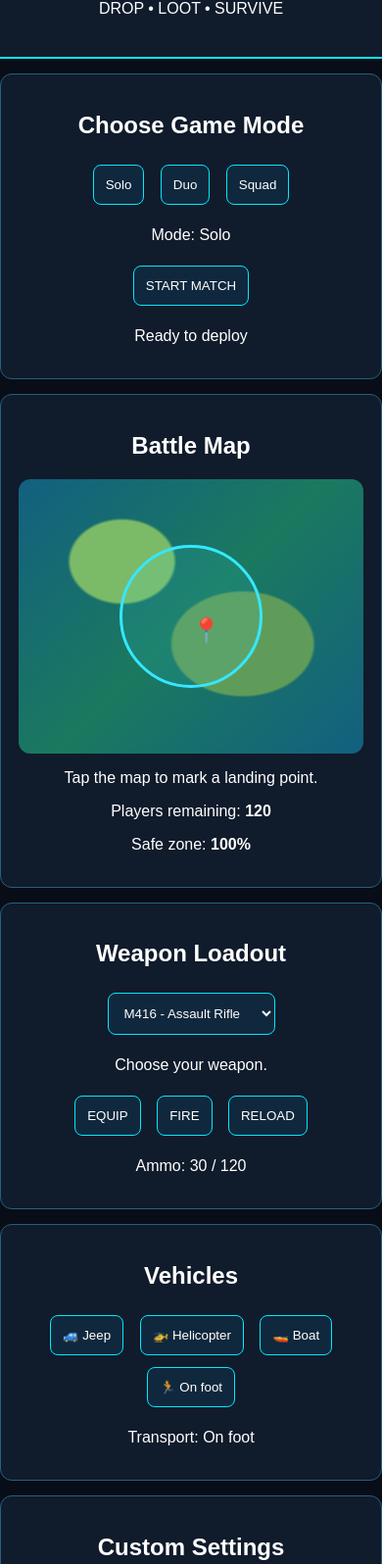
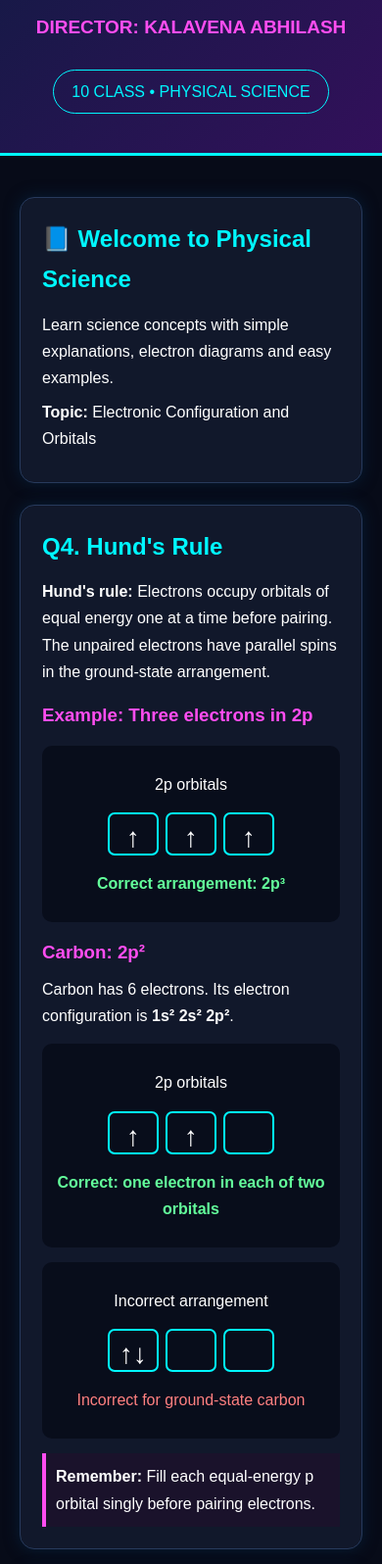
Before and after one commit to MUDIRAJ-18/PHYSICAL-SCIENCE, a plain HTML site: page index.html in a window 390 px wide. Shown: the part 141-1737 px from the top of the page at 98% size. Drawn offline with Linux system fonts and the light colour scheme.

Commit message:
Revise index.html for new theme and content
Updated the header, styles, and content for the game page to reflect a new theme and added educational sections on physical science.

```diff
--- a/index.html
+++ b/index.html
@@ -3,237 +3,289 @@
 <html lang="en">
 <head>
 <meta charset="UTF-8">
-<meta name="viewport" content="width=device-width, initial-scale=1">
-<title>GameZone Battle Island</title>
+<meta name="viewport" content="width=device-width, initial-scale=1.0">
+<title>ENJOY | 10th Physical Science</title>
+
 <style>
+* {
+  box-sizing: border-box;
+  margin: 0;
+  padding: 0;
+}
+
 body {
-  margin: 0;
-  background: #080d18;
+  background: #070b18;
   color: white;
   font-family: Arial, sans-serif;
+  line-height: 1.7;
+}
+
+header {
   text-align: center;
+  padding: 40px 15px;
+  background: linear-gradient(135deg, #111b43, #32105a);
+  border-bottom: 3px solid #00f7ff;
 }
-header {
-  padding: 24px 10px;
-  background: #101b2b;
-  border-bottom: 2px solid #00eaff;
+
+.welcome {
+  color: #00f7ff;
+  letter-spacing: 4px;
+  font-size: 16px;
 }
-h1 { color: #ffd447; }
-button, select {
-  padding: 12px;
-  margin: 6px;
-  border: 1px solid #00eaff;
-  border-radius: 8px;
-  background: #10283d;
-  color: white;
+
+h1 {
+  font-size: clamp(38px, 10vw, 65px);
+  color: #fff;
+  text-shadow: 0 0 15px #00eaff;
+  margin: 10px 0;
 }
-.panel {
-  margin: 15px auto;
-  padding: 18px;
-  max-width: 750px;
-  background: #101b2b;
-  border: 1px solid #24617c;
-  border-radius: 12px;
+
+.director {
+  color: #ff4df0;
+  font-weight: bold;
+  font-size: 19px;
 }
-.map {
-  position: relative;
-  height: 280px;
-  overflow: hidden;
-  border-radius: 12px;
-  background:
-    radial-gradient(ellipse at 30% 30%, #7bba67 0 15%, transparent 16%),
-    radial-gradient(ellipse at 65% 60%, #609c59 0 22%, transparent 23%),
-    linear-gradient(135deg, #126080, #1b795f, #126080);
+
+.tag {
+  display: inline-block;
+  margin-top: 18px;
+  padding: 8px 18px;
+  border: 1px solid #00f7ff;
+  border-radius: 25px;
+  color: #00f7ff;
 }
-.zone {
-  position: absolute;
-  left: 50%;
-  top: 50%;
-  width: 140px;
-  height: 140px;
-  transform: translate(-50%,-50%);
-  border: 3px solid #35e7ff;
+
+main {
+  max-width: 850px;
+  padding: 20px;
+  margin: auto;
+}
+
+.card {
+  background: #11182b;
+  border: 1px solid #273a5c;
+  border-radius: 15px;
+  padding: 22px;
+  margin: 22px 0;
+  box-shadow: 0 0 15px #071d35;
+}
+
+h2 {
+  color: #00f7ff;
+  margin-bottom: 12px;
+}
+
+h3 {
+  color: #ff4df0;
+  margin: 15px 0 8px;
+}
+
+p {
+  margin: 8px 0;
+}
+
+.diagram {
+  background: #080d1b;
+  padding: 18px 8px;
+  margin: 15px 0;
+  border-radius: 10px;
+  text-align: center;
+  overflow-x: auto;
+}
+
+.orbitals {
+  display: flex;
+  justify-content: center;
+  gap: 12px;
+  margin: 15px 0;
+}
+
+.orbital {
+  width: 65px;
+  height: 48px;
+  border: 2px solid #00f7ff;
+  border-radius: 7px;
+  display: grid;
+  place-items: center;
+  font-size: 28px;
+  color: #fff;
+}
+
+.correct {
+  color: #63ff9b;
+  font-weight: bold;
+}
+
+.wrong {
+  color: #ff8080;
+}
+
+.note {
+  border-left: 4px solid #ff4df0;
+  padding: 10px;
+  background: #1a122b;
+  margin-top: 12px;
+}
+
+.sphere {
+  width: 150px;
+  height: 150px;
+  margin: 20px auto;
   border-radius: 50%;
-  background: #35e7ff18;
+  background: radial-gradient(circle at 35% 30%,
+    #ffffff, #69f4ff 20%, #2469ff 60%, #13215e);
+  box-shadow: 0 0 30px #168dff;
 }
-#feed { color: #35e7ff; }
+
+footer {
+  text-align: center;
+  padding: 25px 10px;
+  color: #a9b4d4;
+  border-top: 1px solid #243454;
+}
+
+button {
+  background: #00eaff;
+  color: #07101e;
+  border: none;
+  border-radius: 25px;
+  padding: 12px 22px;
+  font-weight: bold;
+  cursor: pointer;
+  margin-top: 12px;
+}
+
+button:hover {
+  background: #ff4df0;
+}
+
+@media (max-width: 400px) {
+  .orbital {
+    width: 52px;
+    height: 44px;
+  }
+  .orbitals {
+    gap: 7px;
+  }
+}
 </style>
 </head>
+
 <body>
+
 <header>
-  <h1>GAMEZONE: BATTLE ISLAND</h1>
-  <p>DROP • LOOT • SURVIVE</p>
+  <div class="welcome">WELCOME TO</div>
+  <h1>ENJOY</h1>
+  <p class="director">DIRECTOR: KALAVENA ABHILASH</p>
+  <div class="tag">10 CLASS • PHYSICAL SCIENCE</div>
 </header>
 
-<div class="panel">
-  <h2>Choose Game Mode</h2>
-  <button onclick="mode='Solo';players=120;update()">
-    Solo
-  </button>
-  <button onclick="mode='Duo';players=60;update()">
-    Duo
-  </button>
-  <button onclick="mode='Squad';players=30;update()">
-    Squad
-  </button>
-  <p id="mode">Mode: Solo</p>
-  <button onclick="start()">START MATCH</button>
-  <p id="status">Ready to deploy</p>
-</div>
+<main>
 
-<div class="panel">
-  <h2>Battle Map</h2>
-  <div class="map" onclick="pin(event)">
-    <div class="zone"></div>
-    <span id="marker"
-      style="position:absolute;left:50%;top:50%;font-size:25px">
-      📍
-    </span>
-  </div>
-  <p>Tap the map to mark a landing point.</p>
-  <p>Players remaining: <b id="players">120</b></p>
-  <p>Safe zone: <b id="safe">100%</b></p>
-</div>
+  <section class="card">
+    <h2>📘 Welcome to Physical Science</h2>
+    <p>
+      Learn science concepts with simple explanations,
+      electron diagrams and easy examples.
+    </p>
+    <p><strong>Topic:</strong> Electronic Configuration and Orbitals</p>
+  </section>
 
-<div class="panel">
-  <h2>Weapon Loadout</h2>
-  <select id="weapon">
-    <option>M416 - Assault Rifle</option>
-    <option>AKM - Assault Rifle</option>
-    <option>UMP45 - SMG</option>
-    <option>M249 - Machine Gun</option>
-    <option>AWM - Sniper Rifle</option>
-    <option>SKS - DMR</option>
-    <option>Pistol</option>
-    <option>Shotgun</option>
-    <option>Pan - Melee</option>
-    <option>Frag Grenade</option>
-    <option>Smoke Grenade</option>
-    <option>Crossbow</option>
-  </select>
-  <p id="equipped">Choose your weapon.</p>
-  <button onclick="equip()">EQUIP</button>
-  <button onclick="fire()">FIRE</button>
-  <button onclick="reload()">RELOAD</button>
-  <p id="ammo">Ammo: 30 / 120</p>
-</div>
+  <section class="card">
+    <h2>Q4. Hund's Rule</h2>
 
-<div class="panel">
-  <h2>Vehicles</h2>
-  <button onclick="vehicle('Jeep')">🚙 Jeep</button>
-  <button onclick="vehicle('Helicopter')">🚁 Helicopter</button>
-  <button onclick="vehicle('Boat')">🚤 Boat</button>
-  <button onclick="vehicle('On foot')">🏃 On foot</button>
-  <p id="vehicle">Transport: On foot</p>
-</div>
+    <p>
+      <strong>Hund's rule:</strong> Electrons occupy orbitals
+      of equal energy one at a time before pairing.
+      The unpaired electrons have parallel spins in the
+      ground-state arrangement.
+    </p>
 
-<div class="panel">
-  <h2>Custom Settings</h2>
-  <p>Graphics</p>
-  <select id="graphics">
-    <option>Low</option><option selected>High</option>
-    <option>Ultra</option>
-  </select>
-  <p>Touch sensitivity</p>
-  <input id="sensitivity" type="range" min="10" max="100" value="60">
-  <p><label><input id="auto" type="checkbox" checked> Auto-pickup</label></p>
-  <p><label><input id="doors" type="checkbox" checked> Auto-open doors</label></p>
-  <p><label><input id="sound" type="checkbox" checked> Sound effects</label></p>
-  <button onclick="saveSettings()">SAVE SETTINGS</button>
-  <p id="settings"></p>
-</div>
+    <h3>Example: Three electrons in 2p</h3>
+    <div class="diagram">
+      <p>2p orbitals</p>
+      <div class="orbitals">
+        <div class="orbital">↑</div>
+        <div class="orbital">↑</div>
+        <div class="orbital">↑</div>
+      </div>
+      <p class="correct">Correct arrangement: 2p³</p>
+    </div>
 
-<div class="panel">
-  <h2>Squad Controls</h2>
-  <button onclick="action('Move')">MOVE</button>
-  <button onclick="action('Cover')">TAKE COVER</button>
-  <button onclick="action('Medkit')">MEDKIT</button>
-  <button onclick="action('Team pin shared')">SHARE PIN</button>
-  <button onclick="action('Voice chat demo enabled')">VOICE CHAT</button>
-  <p id="feed">Welcome to Battle Island!</p>
-</div>
+    <h3>Carbon: 2p²</h3>
+    <p>
+      Carbon has 6 electrons. Its electron configuration is
+      <strong>1s² 2s² 2p²</strong>.
+    </p>
 
-<script>
-let mode = "Solo";
-let players = 120;
-let safe = 100;
-let ammo = 30;
-let reserve = 120;
-let live = false;
-let equipped = "M416";
+    <div class="diagram">
+      <p>2p orbitals</p>
+      <div class="orbitals">
+        <div class="orbital">↑</div>
+        <div class="orbital">↑</div>
+        <div class="orbital"></div>
+      </div>
+      <p class="correct">Correct: one electron in each of two orbitals</p>
+    </div>
 
-function update() {
-  document.getElementById("mode").textContent =
-    "Mode: " + mode;
-  document.getElementById("players").textContent = players;
-}
+    <div class="diagram">
+      <p>Incorrect arrangement</p>
+      <div class="orbitals">
+        <div class="orbital">↑↓</div>
+        <div class="orbital"></div>
+        <div class="orbital"></div>
+      </div>
+      <p class="wrong">Incorrect for ground-state carbon</p>
+    </div>
 
-function log(message) {
-  document.getElementById("feed").textContent = message;
-}
+    <div class="note">
+      <strong>Remember:</strong> Fill each equal-energy p orbital
+      singly before pairing electrons.
+    </div>
+  </section>
 
-function start() {
-  live = true;
-  safe = 100;
-  document.getElementById("status").textContent =
-    "Match started — simulated gameplay";
-  log(mode + " match started!");
-  update();
-}
+  <section class="card">
+    <h2>Q5. Draw the shape of a 1s orbital</h2>
 
-function pin(event) {
-  let rect = event.currentTarget.getBoundingClientRect();
-  let marker = document.getElementById("marker");
-  marker.style.left =
-    ((event.clientX - rect.left) / rect.width * 100) + "%";
-  marker.style.top =
-    ((event.clientY - rect.top) / rect.height * 100) + "%";
-  log("Landing point marked!");
-}
+    <p>
+      The letter <strong>s</strong> represents an s orbital.
+      The number <strong>1</strong> indicates the first
+      principal energy level.
+    </p>
 
-function equip() {
-  equipped = document.getElementById("weapon").value;
-  document.getElementById("equipped").textContent =
-    "Equipped: " + equipped;
-  log("Weapon selected: " + equipped);
-}
+    <div class="diagram">
+      <div class="sphere"></div>
+      <p class="correct">1s orbital — spherical shape</p>
+    </div>
 
-function fire() {
-  if (!live) return log("Start a match first.");
-  if (ammo <= 0) return log("Reload your weapon.");
-  ammo--;
-  players = Math.max(1, players - 1);
-  safe = Math.max(10, safe - 2);
-  document.getElementById("players").textContent = players;
-  document.getElementById("safe").textContent = safe + "%";
-  document.getElementById("ammo").textContent =
-    "Ammo: " + ammo + " / " + reserve;
-  log("Simulated shot fired. Players remaining: " + players);
-}
+    <p>
+      An s orbital has a spherical shape around the nucleus.
+      The blue sphere above is a simple illustration, not
+      a boundary of the actual orbital.
+    </p>
+  </section>
 
-function reload() {
-  let amount = Math.min(30 - ammo, reserve);
-  ammo += amount;
-  reserve -= amount;
-  document.getElementById("ammo").textContent =
-    "Ammo: " + ammo + " / " + reserve;
-  log("Reload completed.");
-}
+  <section class="card">
+    <h2>📝 Quick Revision</h2>
+    <p><strong>1.</strong> What is Hund's rule?</p>
+    <p><strong>Answer:</strong> Equal-energy orbitals fill singly before pairing.</p>
 
-function vehicle(name) {
-  document.getElementById("vehicle").textContent =
-    "Transport: " + name;
-  log("Selected transport: " + name);
-}
+    <p><strong>2.</strong> What is carbon's electron configuration?</p>
+    <p><strong>Answer:</strong> 1s² 2s² 2p².</p>
 
-function saveSettings() {
-  document.getElementById("settings").textContent =
-    "Settings applied for this session!";
-}
+    <p><strong>3.</strong> What is the shape of an s orbital?</p>
+    <p><strong>Answer:</strong> Spherical.</p>
 
-function action(name) {
-  log(name + " — demo control");
-}
-</script>
+    <button onclick="window.print()">Print / Save as PDF</button>
+  </section>
+
+</main>
+
+<footer>
+  <p>ENJOY • 10th Class Physical Science</p>
+  <p>Directed by KALAVENA ABHILASH</p>
+  <p>Learn Today • Succeed Tomorrow 🚀</p>
+</footer>
+
 </body>
 </html>
```
